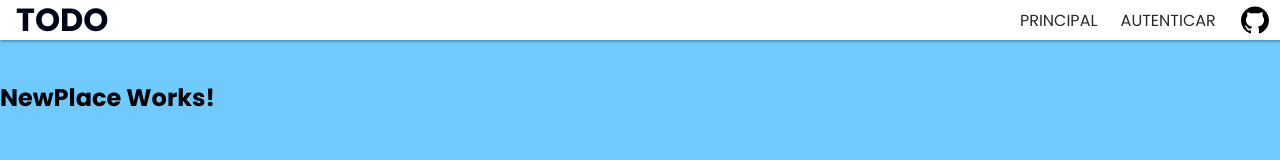
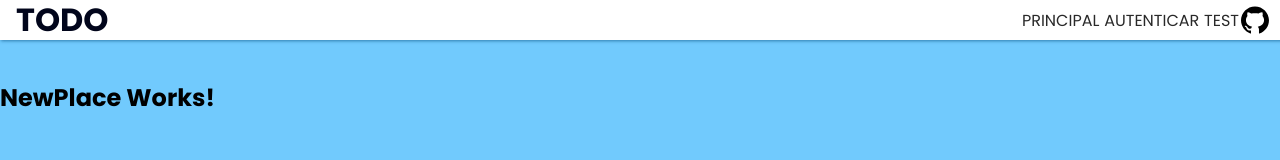
Before and after one commit to nellfs/HomeHop, a React (Create React App) app: page /places/new in a window 1280 px wide. Shown: the top 160 px of the page. Built offline with nearby package versions, Linux system fonts and the light colour scheme.

Commit message:
side drawer

```diff
--- a/src/shared/components/Navigation/MainHeader.css
+++ b/src/shared/components/Navigation/MainHeader.css
@@ -16,7 +16,7 @@
   margin-top: 5rem;
 }
 
-@media (min-width: 768px) {
+@media (min-width: 608px) {
   .main-header {
     justify-content: space-between;
   }
--- a/src/shared/components/Navigation/MainNavigation.css
+++ b/src/shared/components/Navigation/MainNavigation.css
@@ -31,6 +31,6 @@
   }
 
   .main-navigation__header-nav {
-    display: block;
+    display: flex;
   }
 }
--- a/src/shared/components/Navigation/MainNavigation.js
+++ b/src/shared/components/Navigation/MainNavigation.js
@@ -4,10 +4,12 @@
 
 import MainHeader from "./MainHeader";
 import NavLinks from "./NavLinks";
+import SideDrawer from "./SideDrawer";
 import "./MainNavigation.css";
 
 const MainNavigation = (props) => {
   return (
+    <>
       <MainHeader>
         <button className="main-navigation__menu-btn">
           <GiHamburgerMenu size={32} color="black" />
@@ -15,8 +17,11 @@
         <h1 className="main-navigation__title">
           <Link to="/">TODO</Link>
         </h1>
+        <nav className="main-navigation__header-nav">
           <NavLinks />
+        </nav>
       </MainHeader>
+    </>
   );
 };
 
--- a/src/shared/components/Navigation/NavLinks.js
+++ b/src/shared/components/Navigation/NavLinks.js
@@ -18,7 +18,7 @@
       </li>
       <li>
         <NavLink to="/auth" className={"github-icon"}>
-          {" "}
+          {"TEST"}
           <AiFillGithub size={32} color="black" />
         </NavLink>
       </li>
--- /dev/null
+++ b/src/shared/components/Navigation/SideDrawer.css
@@ -0,0 +1,10 @@
+.sider-drawer {
+  position: fixed;
+  left: 0;
+  top: 0;
+  z-index: 100;
+  height: 100vh;
+  width: 70%;
+  background: white;
+  box-shadow: 0 2px 8px rgba(0, 0, 0, 0.26);
+}
--- /dev/null
+++ b/src/shared/components/Navigation/SideDrawer.js
@@ -0,0 +1,9 @@
+import React from "react";
+
+import "./SideDrawer.css";
+
+const SideDrawer = (props) => {
+  return <aside className="side-drawer">{props.children}</aside>;
+};
+
+export default SideDrawer;
```
Lines whose indentation alone changed are shown as unchanged.
